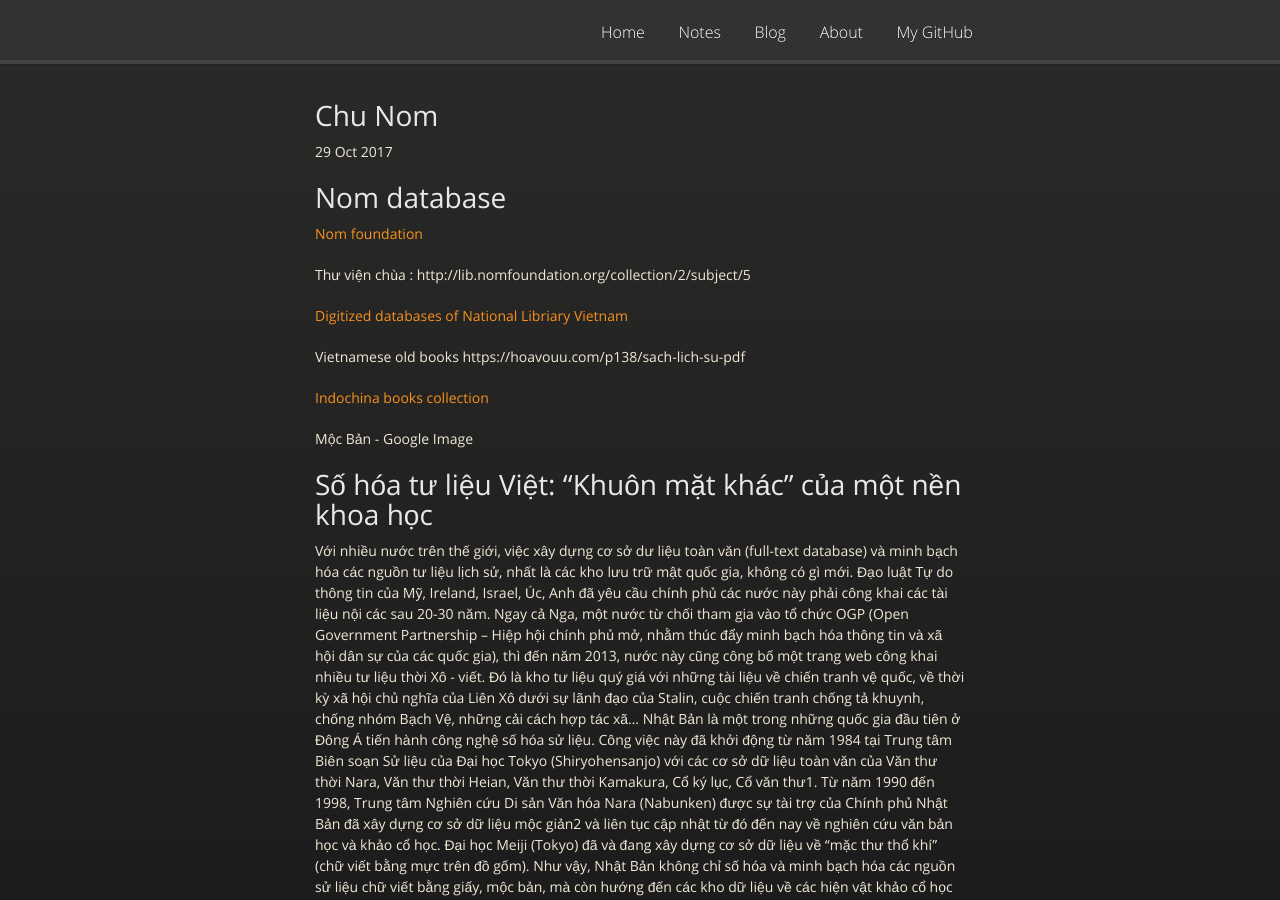
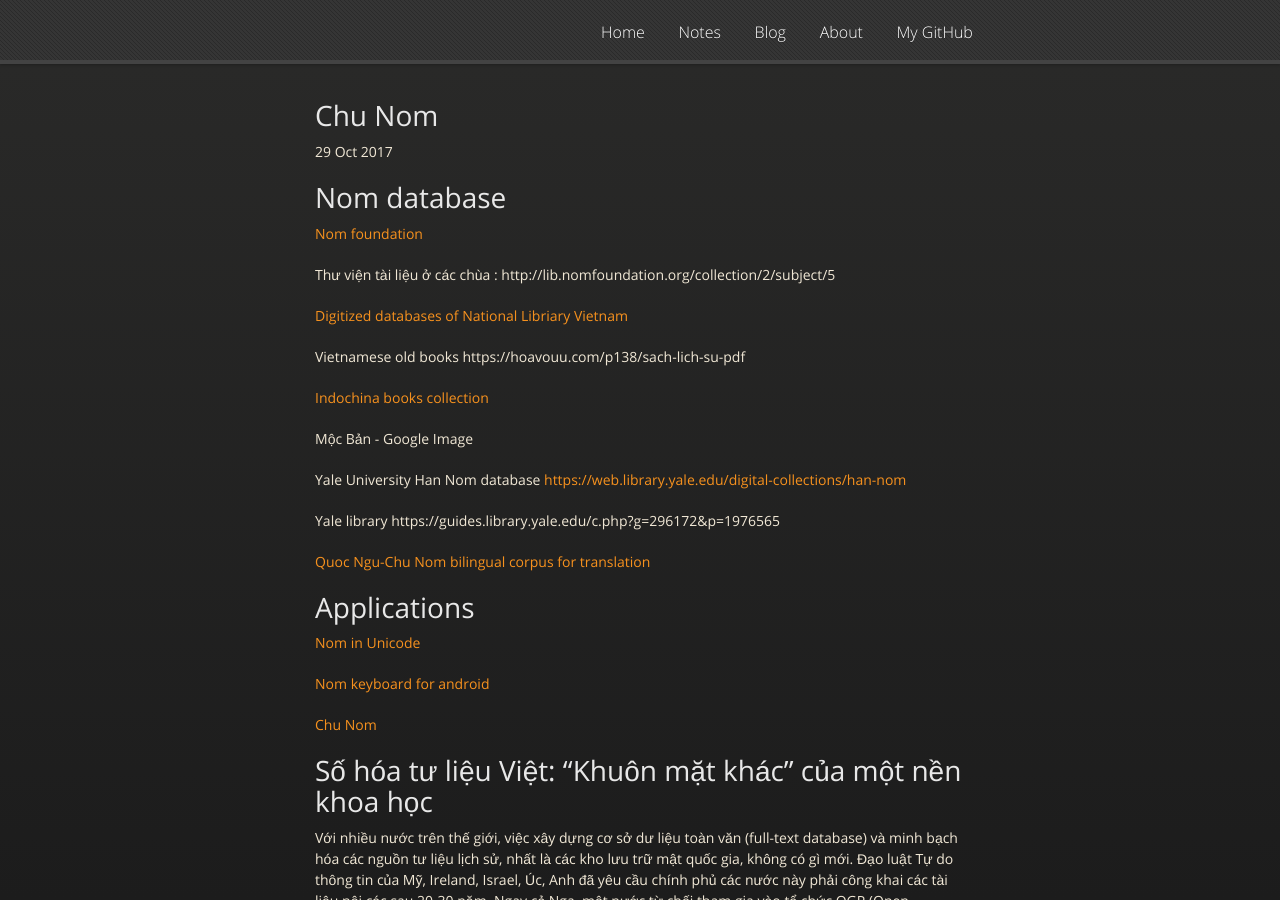
Before and after one commit to ntuanhung/ntuanhung.github.io, a Jekyll site: the page built from _posts/handwriting_recognition/2017-10-29-Chu-Nom.md, in a window 1280 px wide and 900 px high. Built offline with Jekyll 4.4.1, drawn with Linux system fonts in a browser that asks for light colours; nearby versions of some CDN libraries.

Commit message:
Update 2017-10-29-Chu-Nom.md

```diff
--- a/_posts/handwriting_recognition/2017-10-29-Chu-Nom.md
+++ b/_posts/handwriting_recognition/2017-10-29-Chu-Nom.md
@@ -9,8 +9,7 @@ date: 2017-10-29
 
 [Nom foundation](http://nomfoundation.org/nom-project/Tale-of-Kieu?uiLang=en)
 
-Thư viện chùa : http://lib.nomfoundation.org/collection/2/subject/5
-
+Thư viện tài liệu ở các chùa : http://lib.nomfoundation.org/collection/2/subject/5
 
 [Digitized databases of National Libriary Vietnam](http://nlv.gov.vn/nguon-thu-vien-quoc-gia/nguon-luc-so-hoa.html)
 
@@ -19,6 +18,19 @@ Vietnamese old books https://hoavouu.com/p138/sach-lich-su-pdf
 [Indochina books collection](http://sach.nlv.gov.vn/sach/cgi-bin/sach?a=p&p=home&e=-------vi-20--1--img-txIN-------)
 
 Mộc Bản - Google Image
+
+Yale University Han Nom database [https://web.library.yale.edu/digital-collections/han-nom](https://web.library.yale.edu/digital-collections/han-nom)
+
+Yale library https://guides.library.yale.edu/c.php?g=296172&p=1976565
+
+[Quoc Ngu-Chu Nom bilingual corpus for translation](https://www.chunom.org/shelf/corpus/)
+
+# Applications
+[Nom in Unicode](https://en.wikipedia.org/wiki/Ch%E1%BB%AF_N%C3%B4m#Computer_encoding)
+
+[Nom keyboard for android](https://play.google.com/store/apps/details?id=com.sevenmicro.android.nomkeyboard&hl=en&showAllReviews=true)
+
+[Chu Nom](https://www.chunom.org/)
 
 # Số hóa tư liệu Việt: “Khuôn mặt khác” của một nền khoa học
 
```
